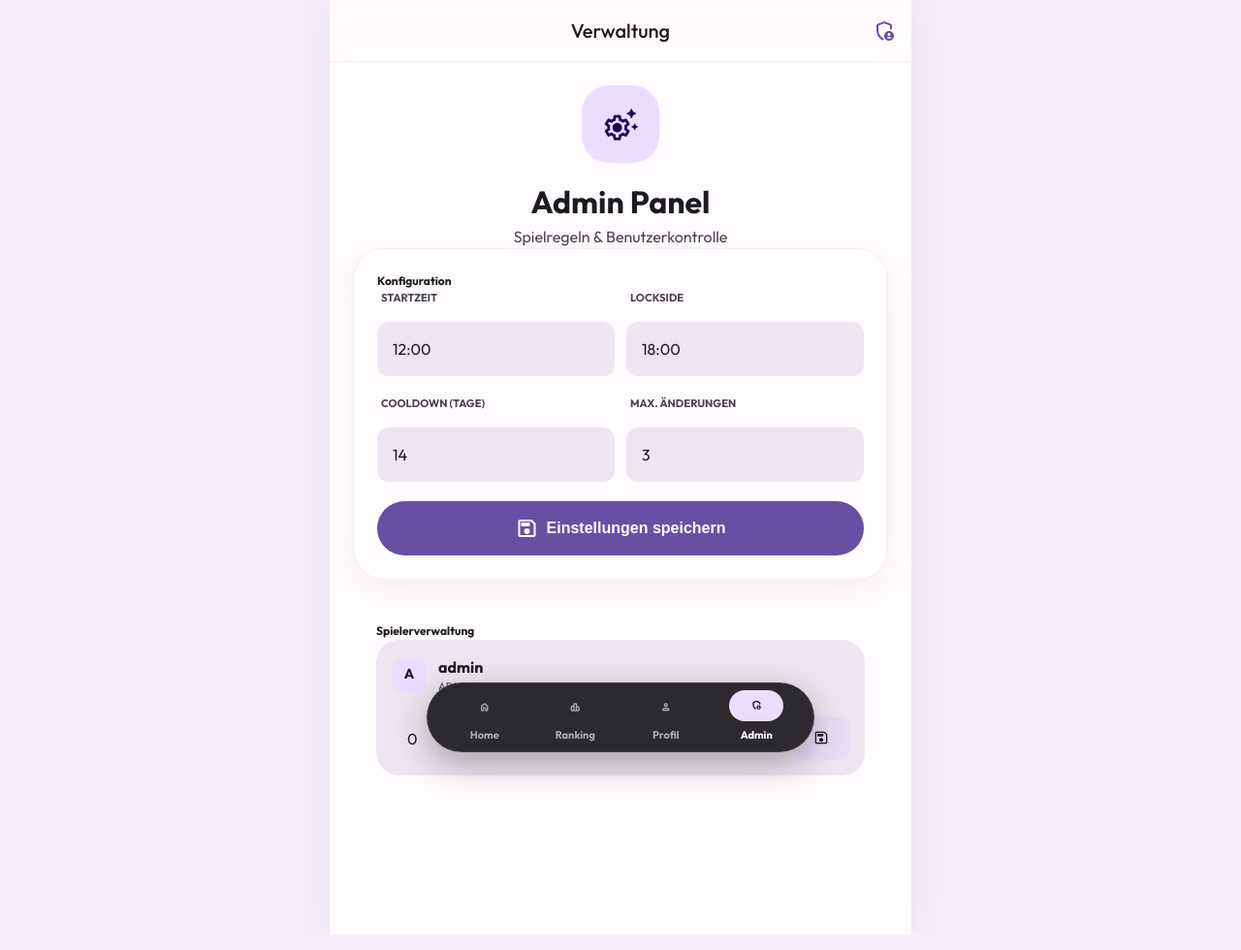
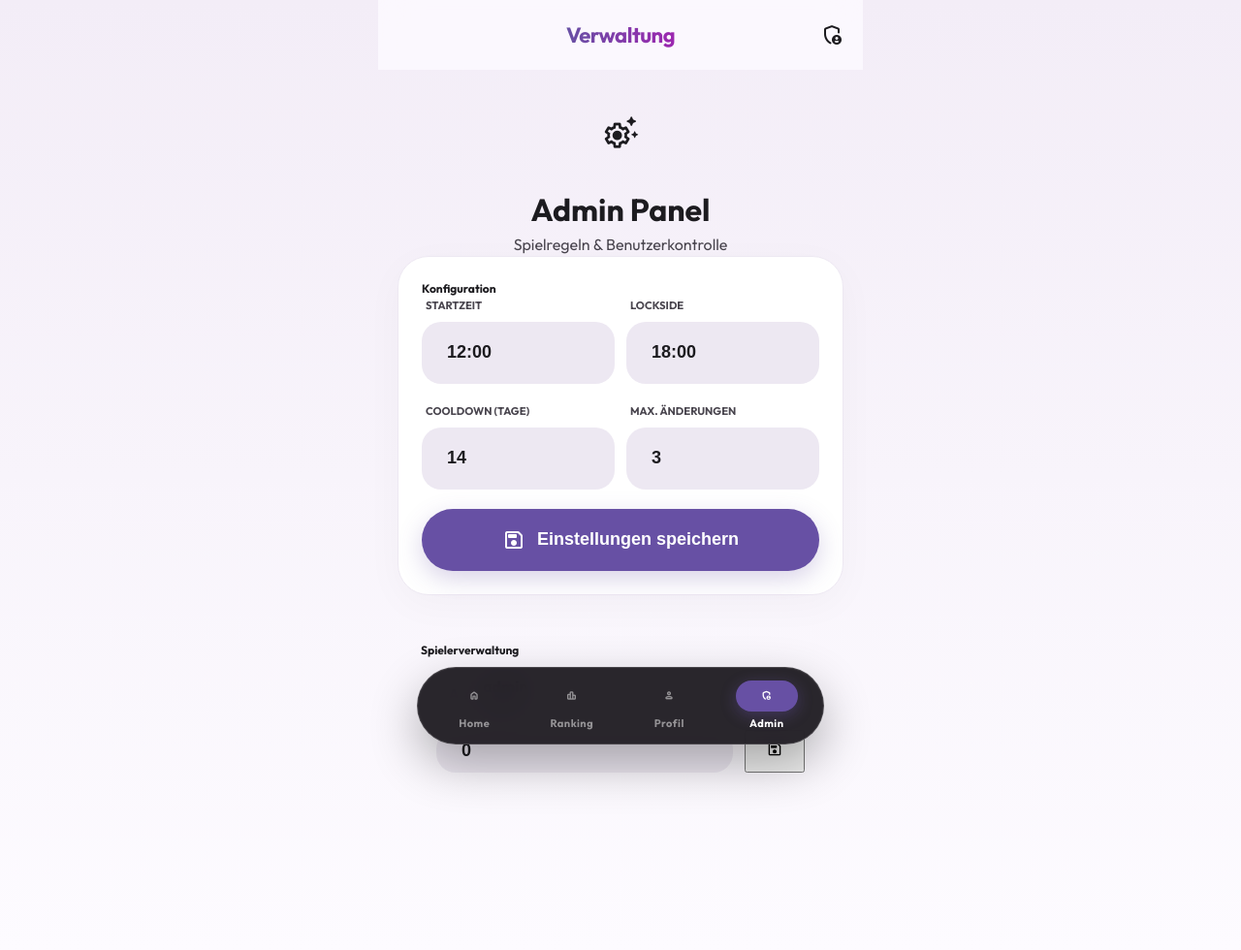
Before and after one commit to L8teNever/Bingo, a Flask app: page /admin in a window 1280 px wide. Shown: the whole page at 97% size. Run offline with Flask 3, Linux system fonts and the light colour scheme; a user stored in the database is signed in.

Commit message:
v.0.0.18

```diff
--- a/static/material-design.css
+++ b/static/material-design.css
@@ -1,36 +1,35 @@
 /*
-   Android 16 / Material You Design System
-   Bingo Edition - Clean Rebuild
+   Android 16 / Material You - "The Floating Island" Design
+   Author: Antigravity
 */
 
 :root {
-    --md-primary: #6750A4;
-    --md-primary-container: #EADDFF;
-    --md-on-primary: #FFFFFF;
-    --md-on-primary-container: #21005D;
+    --primary: #6750A4;
+    --primary-container: #EADDFF;
+    --on-primary: #FFFFFF;
+    --on-primary-container: #21005D;
 
-    --md-secondary: #625B71;
-    --md-secondary-container: #E8DEF8;
-    --md-on-secondary-container: #1D192B;
+    --secondary: #625B71;
+    --secondary-container: #E8DEF8;
+    --on-secondary-container: #1D192B;
 
-    --md-surface: #FFFBFE;
-    --md-surface-container: #F3EDF7;
-    --md-surface-container-high: #ECE6F0;
-    --md-on-surface: #1C1B1F;
-    --md-on-surface-variant: #49454F;
+    --surface: #FDFBFF;
+    --surface-container: #F4F1F8;
+    --surface-container-high: #EDE8F2;
+    --on-surface: #1C1B1F;
+    --on-surface-variant: #49454E;
 
-    --md-error: #B3261E;
-    --md-success: #2E7D32;
+    --glass-bg: rgba(255, 255, 255, 0.7);
+    --glass-border: rgba(255, 255, 255, 0.4);
 
-    --radius-full: 1000px;
-    --radius-xl: 28px;
+    --radius-pill: 1000px;
+    --radius-xl: 32px;
     --radius-lg: 24px;
-    --radius-md: 16px;
 
     --font-main: 'Outfit', sans-serif;
 }
 
-/* Base Styles */
+/* Global Reset & App Feel */
 * {
     margin: 0;
     padding: 0;
@@ -40,118 +39,115 @@
 
 body {
     font-family: var(--font-main);
-    background-color: var(--md-surface-container);
-    color: var(--md-on-surface);
+    background: linear-gradient(180deg, #F3EDF7 0%, #FDFBFF 100%);
+    color: var(--on-surface);
     line-height: 1.5;
     min-height: 100vh;
-    overflow-x: hidden;
+    display: flex;
+    justify-content: center;
+    -webkit-font-smoothing: antialiased;
 }
 
 a {
-    text-decoration: none;
+    text-decoration: none !important;
     color: inherit;
 }
 
-/* Icon Fix */
+/* Icon Fix - Bulletproof */
 .material-symbols-rounded {
     font-family: 'Material Symbols Rounded' !important;
     font-weight: normal;
-    font-style: normal;
     font-size: 24px;
+    display: inline-block;
     line-height: 1;
+    text-transform: none;
     letter-spacing: normal;
-    text-transform: none;
-    display: inline-block;
+    word-wrap: normal;
     white-space: nowrap;
-    word-wrap: normal;
     direction: ltr;
     -webkit-font-smoothing: antialiased;
 }
 
-/* Layout */
+/* Layout Container */
 .container {
     width: 100%;
-    max-width: 600px;
-    margin: 0 auto;
-    background: var(--md-surface);
+    max-width: 500px;
+    /* Slimmer mobile feel */
     min-height: 100vh;
+    padding-bottom: 120px;
+    /* Space for the floating island */
     position: relative;
-    padding-bottom: 100px;
-    /* Space for Bottom Nav */
-    box-shadow: 0 0 40px rgba(0, 0, 0, 0.05);
 }
 
 main {
-    padding: 24px;
+    padding: 24px 20px;
 }
 
-/* Top App Bar */
+/* Header - Modern Centered */
 .md-top-app-bar {
-    height: 64px;
+    height: 72px;
     display: flex;
     align-items: center;
-    padding: 0 16px;
-    background: rgba(255, 251, 254, 0.8);
-    backdrop-filter: blur(10px);
+    justify-content: space-between;
+    padding: 0 20px;
+    background: rgba(253, 251, 255, 0.8);
+    backdrop-filter: blur(20px);
     position: sticky;
     top: 0;
-    z-index: 10;
-    border-bottom: 1px solid rgba(0, 0, 0, 0.05);
+    z-index: 500;
 }
 
 .md-top-app-bar-title {
-    font-size: 20px;
-    font-weight: 500;
-    flex: 1;
-    text-align: center;
+    font-size: 22px;
+    font-weight: 700;
+    letter-spacing: -0.5px;
+    background: linear-gradient(90deg, var(--primary), #9c27b0);
+    -webkit-background-clip: text;
+    -webkit-text-fill-color: transparent;
 }
 
-/* Bottom Nav - FLOATING PILL FIX */
+/* Floating Navigation Island */
 .md-bottom-nav {
     position: fixed !important;
-    bottom: 24px !important;
+    bottom: 32px !important;
     left: 50% !important;
     transform: translateX(-50%) !important;
     width: 90% !important;
-    max-width: 400px !important;
-    height: 72px !important;
-    background: rgba(28, 27, 31, 0.92) !important;
-    /* Elegant Dark Glass */
+    max-width: 420px !important;
+    height: 80px !important;
+    background: rgba(30, 27, 33, 0.95) !important;
+    /* Dark Premium Theme */
     backdrop-filter: blur(15px) !important;
-    -webkit-backdrop-filter: blur(15px) !important;
     display: flex !important;
-    justify-content: space-around !important;
+    justify-content: space-evenly !important;
     align-items: center !important;
-    padding: 0 12px !important;
-    border-radius: 36px !important;
+    padding: 0 8px !important;
+    border-radius: 40px !important;
     z-index: 1000 !important;
-    box-shadow: 0 12px 36px rgba(0, 0, 0, 0.3) !important;
-    border: 1px solid rgba(255, 255, 255, 0.1) !important;
+    box-shadow: 0 20px 50px rgba(0, 0, 0, 0.3) !important;
+    border: 1px solid rgba(255, 255, 255, 0.15) !important;
 }
 
 .md-nav-item {
     display: flex !important;
     flex-direction: column !important;
     align-items: center !important;
+    justify-content: center !important;
     gap: 4px !important;
     flex: 1 !important;
-    color: rgba(255, 255, 255, 0.6) !important;
-    transition: all 0.3s cubic-bezier(0.4, 0, 0.2, 1);
+    color: rgba(255, 255, 255, 0.5) !important;
+    transition: all 0.4s cubic-bezier(0.175, 0.885, 0.32, 1.275);
+    height: 100% !important;
 }
 
 .md-nav-item i {
-    width: 56px !important;
+    width: 64px !important;
     height: 32px !important;
     display: flex !important;
     align-items: center !important;
     justify-content: center !important;
-    border-radius: 16px !important;
+    border-radius: 20px !important;
     transition: all 0.3s ease;
-}
-
-.md-nav-item span {
-    font-size: 11px !important;
-    font-weight: 700 !important;
 }
 
 .md-nav-item.active {
@@ -159,120 +155,113 @@ main {
 }
 
 .md-nav-item.active i {
-    background: var(--md-primary-container) !important;
-    color: var(--md-on-primary-container) !important;
-    transform: translateY(-2px);
+    background: var(--primary) !important;
+    color: #FFFFFF !important;
+    box-shadow: 0 4px 15px rgba(103, 80, 164, 0.4);
 }
 
-/* Cards */
+.md-nav-item span {
+    font-size: 11px !important;
+    font-weight: 700 !important;
+    letter-spacing: 0.5px;
+}
+
+/* Cards & Components */
 .md-card-elevated {
-    background: var(--md-surface);
-    border-radius: 32px;
-    padding: 24px;
-    box-shadow: 0 8px 32px rgba(0, 0, 0, 0.05);
-    margin-bottom: 20px;
-    border: 1px solid rgba(0, 0, 0, 0.05);
+    background: white;
+    border-radius: var(--radius-xl);
+    padding: 28px;
+    box-shadow: 0 10px 40px rgba(0, 0, 0, 0.03);
+    margin-bottom: 24px;
+    border: 1px solid var(--surface-container-high);
 }
 
 .md-card {
-    background: var(--md-surface-container-high);
-    border-radius: 24px;
+    background: var(--surface-container);
+    border-radius: var(--radius-lg);
     padding: 20px;
-    margin-bottom: 16px;
+    border: none;
 }
 
-/* Inputs */
+/* Inputs - Android 16 Premium */
 .md-input-filled {
     width: 100%;
-    height: 56px;
-    background: var(--md-surface-container-high) !important;
-    border: none !important;
-    border-radius: 12px !important;
-    padding: 0 16px !important;
-    font-size: 16px !important;
-    font-family: inherit !important;
-    color: var(--md-on-surface) !important;
+    height: 64px;
+    background: var(--surface-container-high) !important;
+    border: 2px solid transparent !important;
+    border-radius: 20px !important;
+    padding: 0 24px !important;
+    font-size: 18px !important;
+    font-weight: 600 !important;
+    color: var(--on-surface) !important;
     outline: none !important;
-    margin-top: 8px;
+    transition: all 0.3s ease;
 }
 
 .md-input-filled:focus {
-    background: var(--md-surface-container-highest) !important;
-    box-shadow: inset 0 -2px 0 var(--md-primary);
+    background: #FFFFFF !important;
+    border-color: var(--primary) !important;
+    box-shadow: 0 0 0 6px var(--primary-container) !important;
 }
 
 /* Buttons */
 .md-button-filled {
-    background: var(--md-primary);
-    color: var(--md-on-primary);
-    height: 56px;
-    border-radius: var(--radius-full);
+    background: var(--primary);
+    color: white;
+    height: 64px;
+    border-radius: var(--radius-pill);
     display: flex;
     align-items: center;
     justify-content: center;
-    gap: 8px;
-    font-size: 16px;
-    font-weight: 600;
+    gap: 12px;
+    font-size: 18px;
+    font-weight: 800;
     border: none;
     cursor: pointer;
     width: 100%;
-    transition: all 0.2s ease;
+    box-shadow: 0 8px 25px rgba(103, 80, 164, 0.25);
+    transition: all 0.3s cubic-bezier(0.175, 0.885, 0.32, 1.275);
+}
+
+.md-button-filled:hover {
+    transform: translateY(-2px);
+    box-shadow: 0 12px 30px rgba(103, 80, 164, 0.3);
 }
 
 .md-button-filled:active {
-    transform: scale(0.98);
-    opacity: 0.9;
+    transform: scale(0.95);
 }
 
-.md-button-tonal {
-    background: var(--md-secondary-container);
-    color: var(--md-on-secondary-container);
-    padding: 8px 16px;
-    border-radius: 8px;
-    border: none;
-    font-weight: 600;
-    cursor: pointer;
+/* Animation Classes */
+@keyframes popIn {
+    0% {
+        opacity: 0;
+        transform: scale(0.9) translateY(20px);
+    }
+
+    100% {
+        opacity: 1;
+        transform: scale(1) translateY(0);
+    }
 }
 
-.md-button-text {
-    background: none;
-    border: none;
-    color: var(--md-primary);
-    font-weight: 600;
-    cursor: pointer;
-    font-size: 14px;
+.animate-in {
+    animation: popIn 0.6s cubic-bezier(0.175, 0.885, 0.32, 1.275) forwards;
 }
 
-/* Typo Helpers */
+/* Utilities */
 .text-secondary {
-    color: var(--md-on-surface-variant);
-}
-
-.text-primary {
-    color: var(--md-primary);
+    color: var(--on-surface-variant);
 }
 
 .font-bold {
-    font-weight: 700;
+    font-weight: 800;
 }
 
 .text-center {
     text-align: center;
 }
 
-/* Animations */
-@keyframes fadeIn {
-    from {
-        opacity: 0;
-        transform: translateY(10px);
-    }
-
-    to {
-        opacity: 1;
-        transform: translateY(0);
-    }
+.mb-lg {
+    margin-bottom: 32px;
 }
-
-.animate-in {
-    animation: fadeIn 0.4s ease-out forwards;
-}
--- a/templates/layout.html
+++ b/templates/layout.html
@@ -17,7 +17,7 @@
         rel="stylesheet">
 
     <!-- CSS with Refresh -->
-    <link rel="stylesheet" href="{{ url_for('static', filename='material-design.css') }}?v=1.2">
+    <link rel="stylesheet" href="{{ url_for('static', filename='material-design.css') }}?v=2.0">
 </head>
 
 <body>
```
